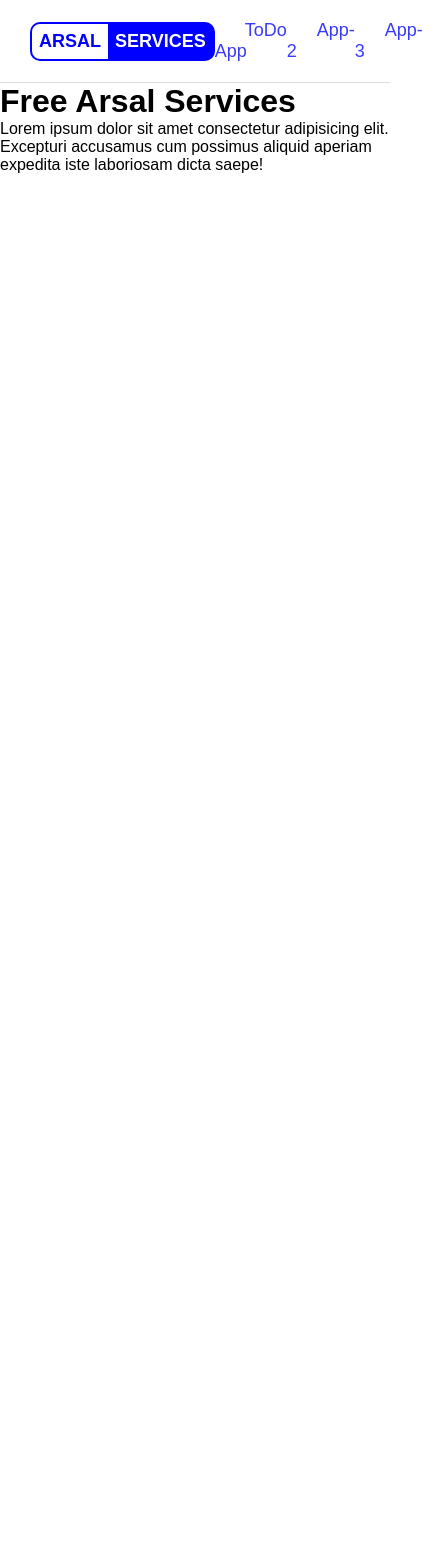
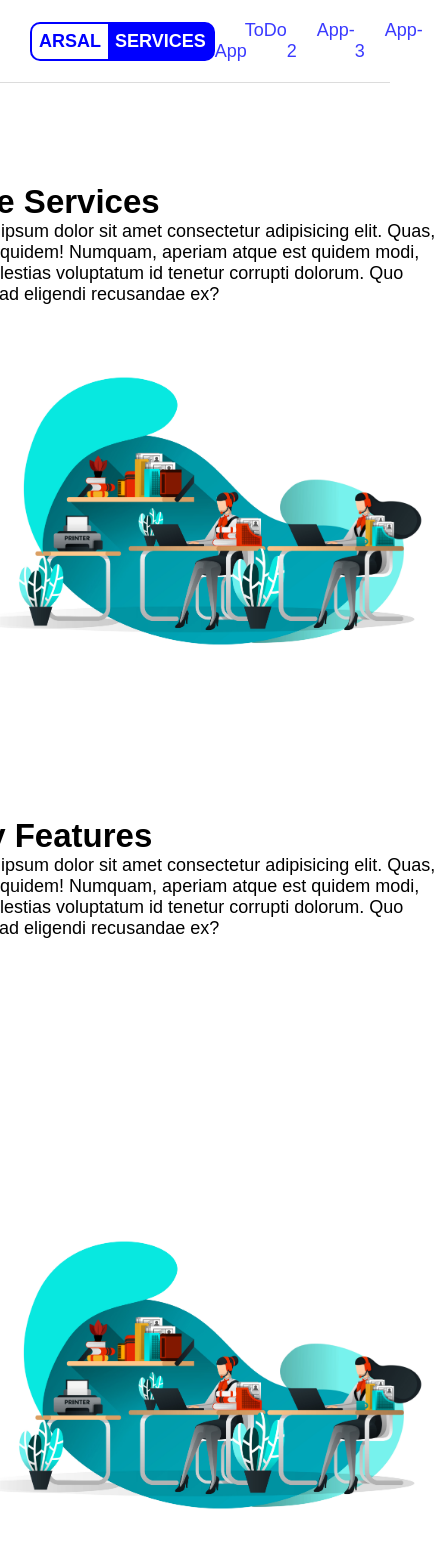
Before and after one commit to Arsal5511/Arsal-Services, a React (Create React App) app: page / in a window 390 px wide. Shown: the top 1568 px of the page, 445 px wide, since content can reach past the window. Before the commit the page ends 844 px from the top, so only its background shows below. Built offline with nearby package versions, Linux system fonts and the light colour scheme.

Commit message:
landing page responsivenes

```diff
--- a/package.json
+++ b/package.json
@@ -8,6 +8,7 @@
     "@testing-library/user-event": "^13.5.0",
     "react": "^18.2.0",
     "react-dom": "^18.2.0",
+    "react-icons": "^4.12.0",
     "react-router-dom": "^6.21.0",
     "react-scripts": "5.0.1",
     "web-vitals": "^2.1.4"
--- a/src/components/Navbar/Navbar.css
+++ b/src/components/Navbar/Navbar.css
@@ -1,3 +1,6 @@
+.main-container{
+    position: relative;
+}
 .header{
     margin: 0;
     padding: 20px 30px;
@@ -6,6 +9,9 @@
     justify-content: space-between;
     background-color: rgb(255, 255, 255);
     border-bottom: 1px solid gainsboro;
+    position: sticky;
+    z-index: 100;
+    top: 0;
 }
 .header a{
     text-decoration: none;
--- a/src/components/Navbar/Navbar.js
+++ b/src/components/Navbar/Navbar.js
@@ -6,24 +6,26 @@ import {
   Link
 } from "react-router-dom";
 import About from '../aboutPage/About'
-import Home from '../homePage/Home'
+import Todo from '../todoPage/todo'
 import Services from '../servicesPage/Services'
 import './Navbar.css'
 
 
 function Navbar() {
+
+
   return (
     <Router>
-      <div className='main-container'>
 
 
-        <main className="header">
+
+      <main className="header"  >
         <Link to={"/"}><div className="logo" >
           <div id="name">Arsal </div>
           <div id='service'> Services</div>
         </div>
         </Link>
-          <nav >
+        <nav>
           <ul className='navbar' >
             <li className='nav-link'>
               <Link to="/todo-app">ToDo App</Link>
@@ -40,10 +42,10 @@ function Navbar() {
 
       <Routes>
         <Route path="/About" Component={About} />
-          <Route path="/" Component={Home} />
+        <Route path="/" Component={Todo} />
         <Route path="/Services" Component={Services} />
       </Routes>
-      </div>
+
     </Router>
   )
 }
--- a/src/components/homePage/Home.js
+++ /dev/null
@@ -1,12 +0,0 @@
-import React from 'react'
-
-const Home = () => {
-  return (
-    <div>
-      <h1>Free Arsal Services</h1>
-      <p>Lorem ipsum dolor sit amet consectetur adipisicing elit. Excepturi accusamus cum possimus aliquid aperiam expedita iste laboriosam dicta saepe!</p>
-    </div>
-  )
-}
-
-export default Home
--- /dev/null
+++ b/src/components/todoPage/todo.css
@@ -0,0 +1,41 @@
+.main-section{
+    display: flex;
+    align-items: center;
+    box-sizing: border-box;
+    /* height:calc(100vh - 80px); */
+    width: 90%;
+    margin: auto;
+}
+.main-section-reverse{
+    display: flex;
+    flex-direction: row-reverse;
+    align-items: center;
+    box-sizing: border-box;
+    height:calc(100vh - 80px);
+    width: 90%;
+    margin: auto;
+}
+.main-content{
+    flex: 1;
+}
+.section-heading{
+    font-size: 33px;
+}
+.section-description{
+    width: 500px;
+    font-size: 18px;
+
+}
+.main-image{
+    display: flex;
+    justify-content: center;
+}
+
+@media (max-width: 1024px) {
+    .main-section, .main-section-reverse{
+        flex-direction: column;
+        justify-content: center;
+        align-items: center;
+        margin: 100px auto;
+    }
+}
--- /dev/null
+++ b/src/components/todoPage/todo.js
@@ -0,0 +1,58 @@
+import React from "react";
+import "./todo.css";
+
+const Home = () => {
+  let data = [
+    {
+      id: 1,
+      title: "Free Services",
+      description:
+        "Lorem ipsum dolor sit amet consectetur adipisicing elit. Quas, labore quidem! Numquam, aperiam atque est quidem modi, ad, molestias voluptatum id tenetur corrupti dolorum. Quo itaque ad eligendi recusandae ex?",
+      src: "/images/landing-page/first-img.jpg",
+    },
+    {
+      id: 2,
+      title: "Key Features",
+      description:
+        "Lorem ipsum dolor sit amet consectetur adipisicing elit. Quas, labore quidem! Numquam, aperiam atque est quidem modi, ad, molestias voluptatum id tenetur corrupti dolorum. Quo itaque ad eligendi recusandae ex?",
+      src: "/images/landing-page/first-img.jpg",
+    },
+    {
+      id: 3,
+      title: "About Us",
+      description:
+        "Lorem ipsum dolor sit amet consectetur adipisicing elit. Quas, labore quidem! Numquam, aperiam atque est quidem modi, ad, molestias voluptatum id tenetur corrupti dolorum. Quo itaque ad eligendi recusandae ex?",
+      src: "/images/landing-page/first-img.jpg",
+    },
+  ];
+  function checkOddEven(number) {
+    if (number % 2 === 0) {
+      return "Even";
+    } else {
+      return "Odd";
+    }
+  }
+  return (
+    <>
+      {data.map((item, index) => (
+        <div
+          key={index}
+          className={`${checkOddEven(index + 1) === "Odd"
+            ? "main-section"
+            : " main-section-reverse"
+            }`}
+        >
+          <div className="main-content">
+            <h1 className="section-heading">{item.title}</h1>
+            <p className="section-description">{item.description}</p>
+          </div>
+          <div className="main-image main-content">
+            <img src={item.src} alt="vector img" width={"500px"} />
+          </div>
+        </div>
+      ))}
+    </>
+  );
+};
+
+export default Home;
```
Also changed, not shown: src/components/homePage/Home.css (deleted), 1 other file (tests, documents, lock files or other folders). Lines whose indentation alone changed are shown as unchanged.
